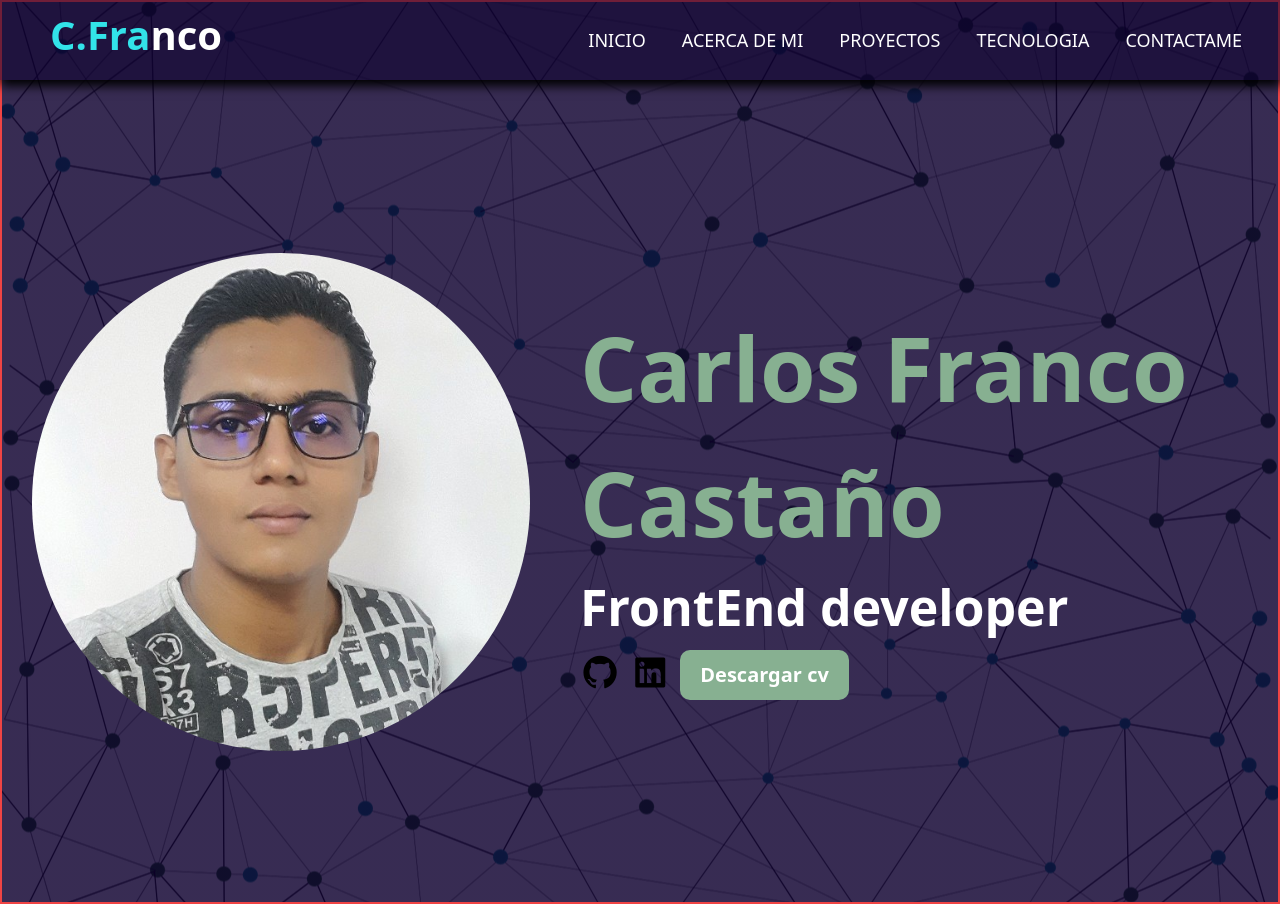
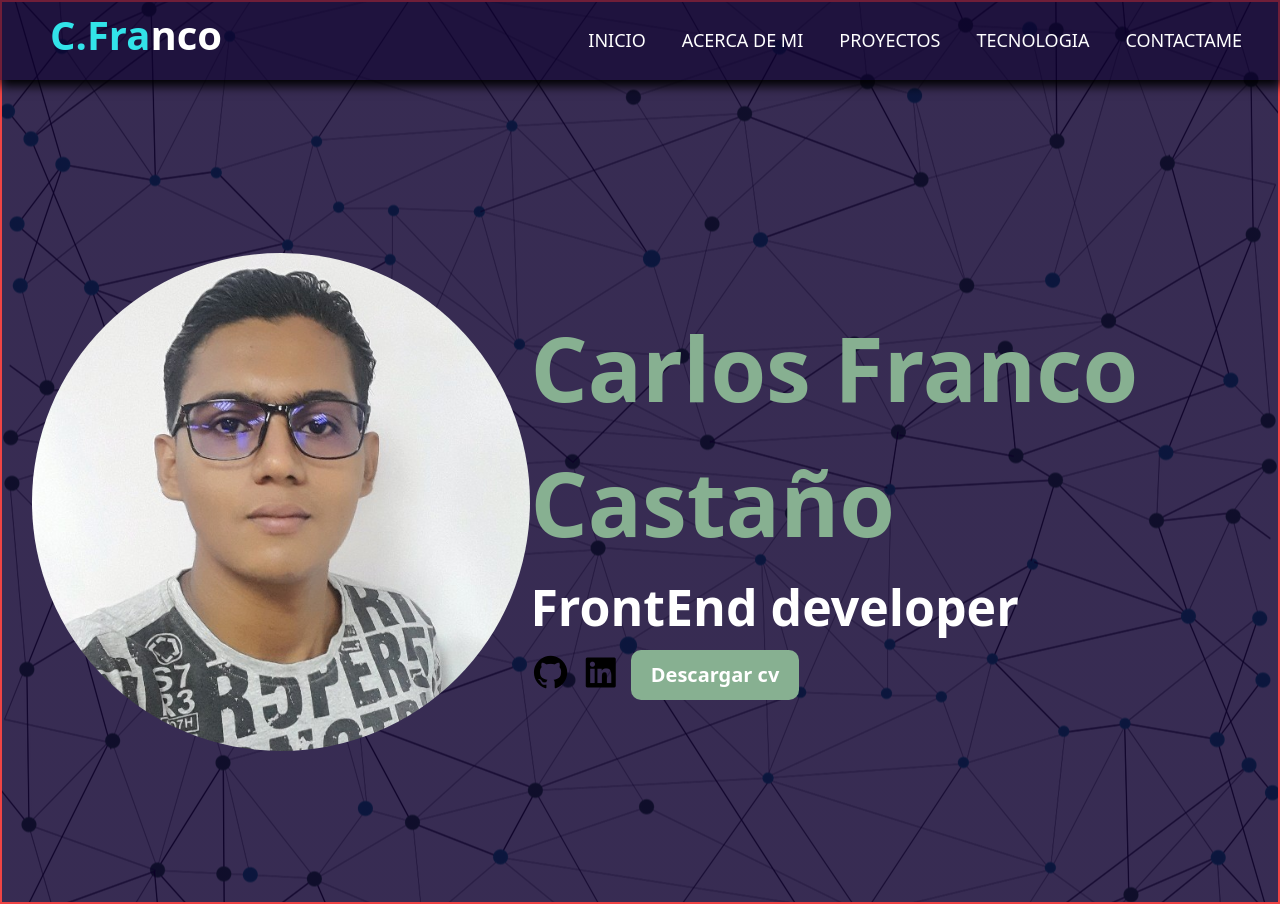
Before and after one commit to Carlosfranco17/portafolio, a React (Vite) app: page / in a window 1280 px wide. Built offline with nearby package versions, Linux system fonts and the light colour scheme.

Commit message:
home_paddinLeft

```diff
--- a/src/component/home/Home.css
+++ b/src/component/home/Home.css
@@ -17,7 +17,7 @@
 
 }
 .profile{
-    padding-left: 50px;
+
     width: 60%;
 }
 
```
